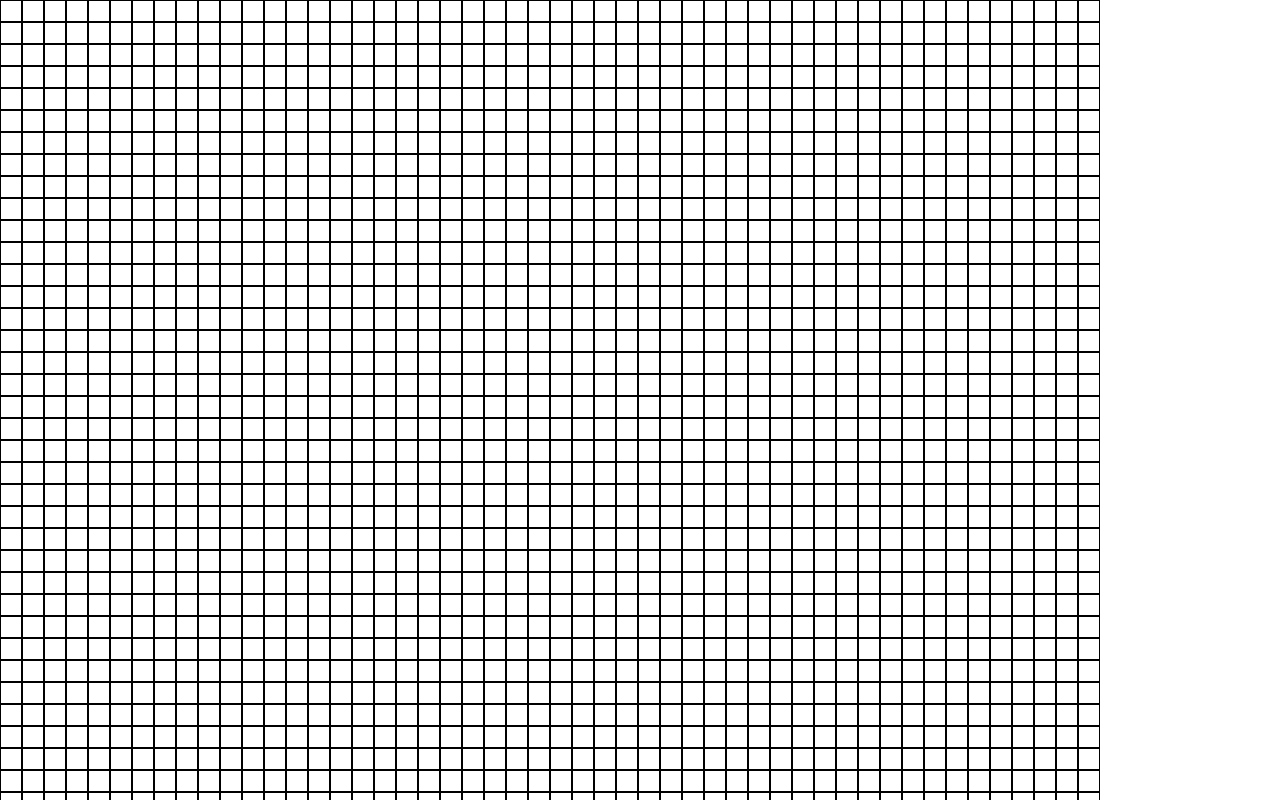
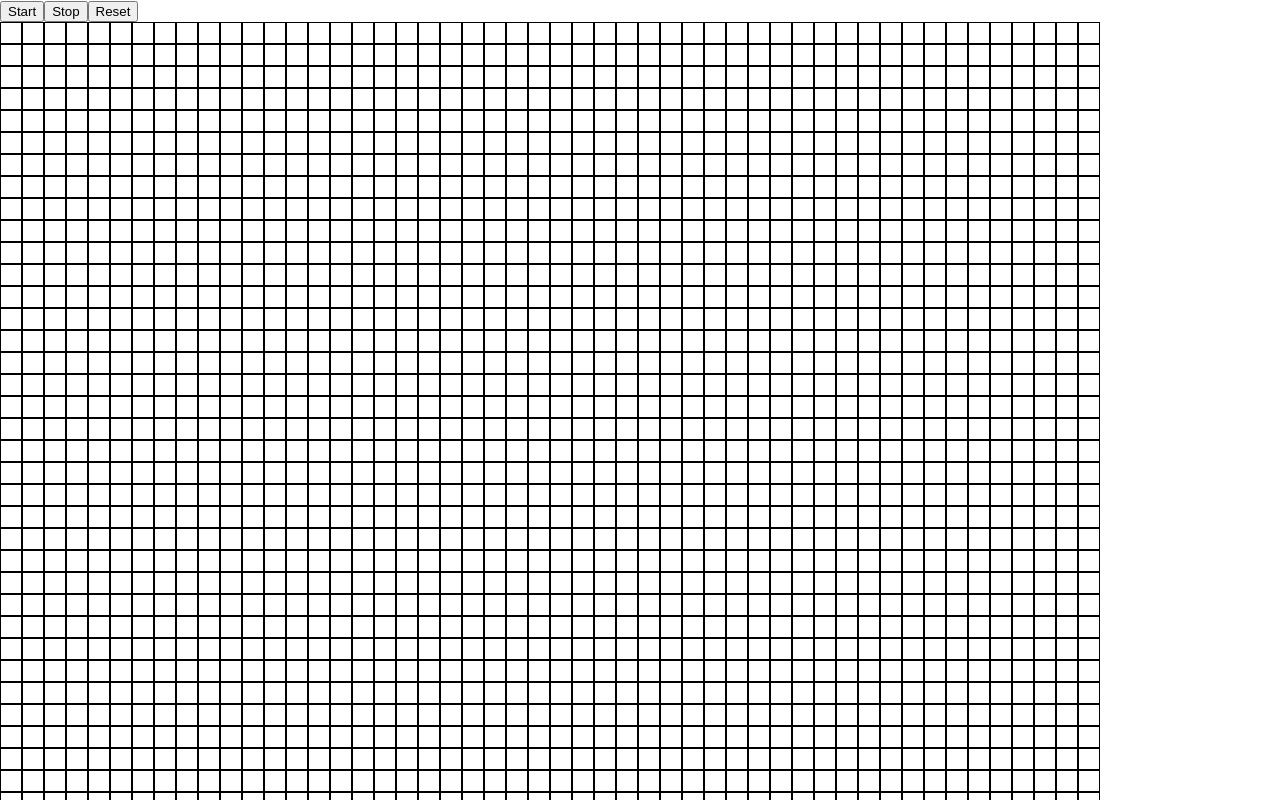
Before and after one commit to SammRosenthal/mini-react-projects, a React (Create React App) app in the folder game-of-life/: page / in a window 1280 px wide. Shown: the top 800 px of the page. Built offline with nearby package versions, Linux system fonts and the light colour scheme.

Commit message:
refactoring and adding buttons for functionality

```diff
--- a/game-of-life/src/components/board/board.tsx
+++ b/game-of-life/src/components/board/board.tsx
@@ -1,19 +1,37 @@
-import React, { useState } from "react";
+import React, { useState, useEffect } from "react";
 import Cell from "./cell/cell";
 
 const numRows = 50;
 const numCols = 50;
 
 function Board() {
-  const [board, makeBoard] = useState(() => {
+  const [board, setBoard] = useState();
+
+  useEffect(() => {
+    let gameBoard = makeBoard();
+    setBoard(gameBoard);
+  }, []);
+
+  const makeBoard = () => {
+    console.log("working");
     const rows = [];
     for (let i = 0; i < numRows; i++) {
-      rows.push(Array.from(Array(numCols), () => <Cell />));
+      rows.push(Array.from(Array(numCols), () => <Cell status={false} />));
     }
     return rows;
-  });
+  };
 
   return (
+    <>
+      <div
+        style={{
+          display: "inline",
+        }}
+      >
+        <button>Start</button>
+        <button>Stop</button>
+        <button onClick={() => setBoard(makeBoard())}>Reset</button>
+      </div>
       <div
         style={{
           display: "grid",
@@ -22,6 +40,7 @@ function Board() {
       >
         {board}
       </div>
+    </>
   );
 }
 
--- a/game-of-life/src/components/board/cell/cell.tsx
+++ b/game-of-life/src/components/board/cell/cell.tsx
@@ -1,8 +1,15 @@
-import React, { useState } from "react";
+import React, { useState, useEffect, SFC } from "react";
 
-function Cell() {
+interface Props {
+  status: boolean;
+}
+
+const Cell: React.SFC<Props> = (props) => {
   const [alive, setAlive] = useState(false);
 
+  useEffect(() => {
+    setAlive(props.status);
+  }, []);
   return (
     <div
       onClick={() => setAlive(!alive)}
@@ -14,6 +21,6 @@ function Cell() {
       }}
     ></div>
   );
-}
+};
 
 export default Cell;
```
Lines whose indentation alone changed are shown as unchanged.
